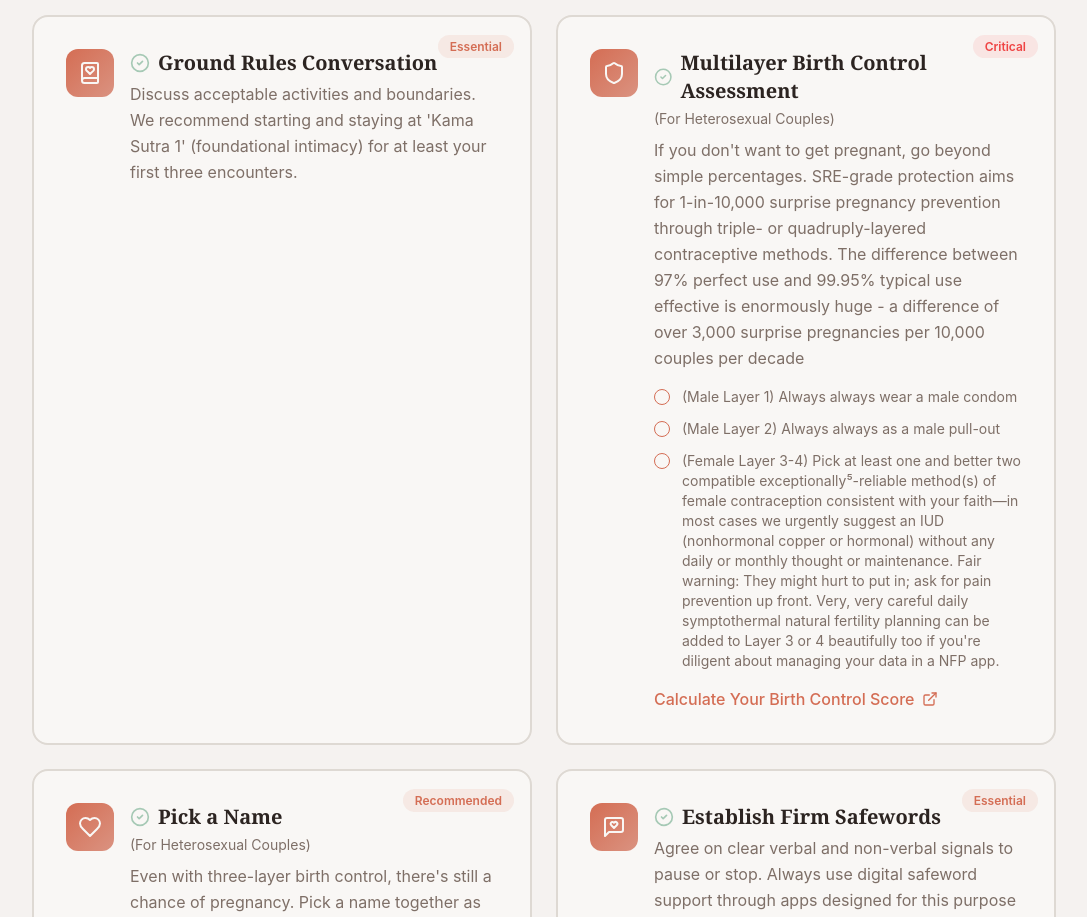
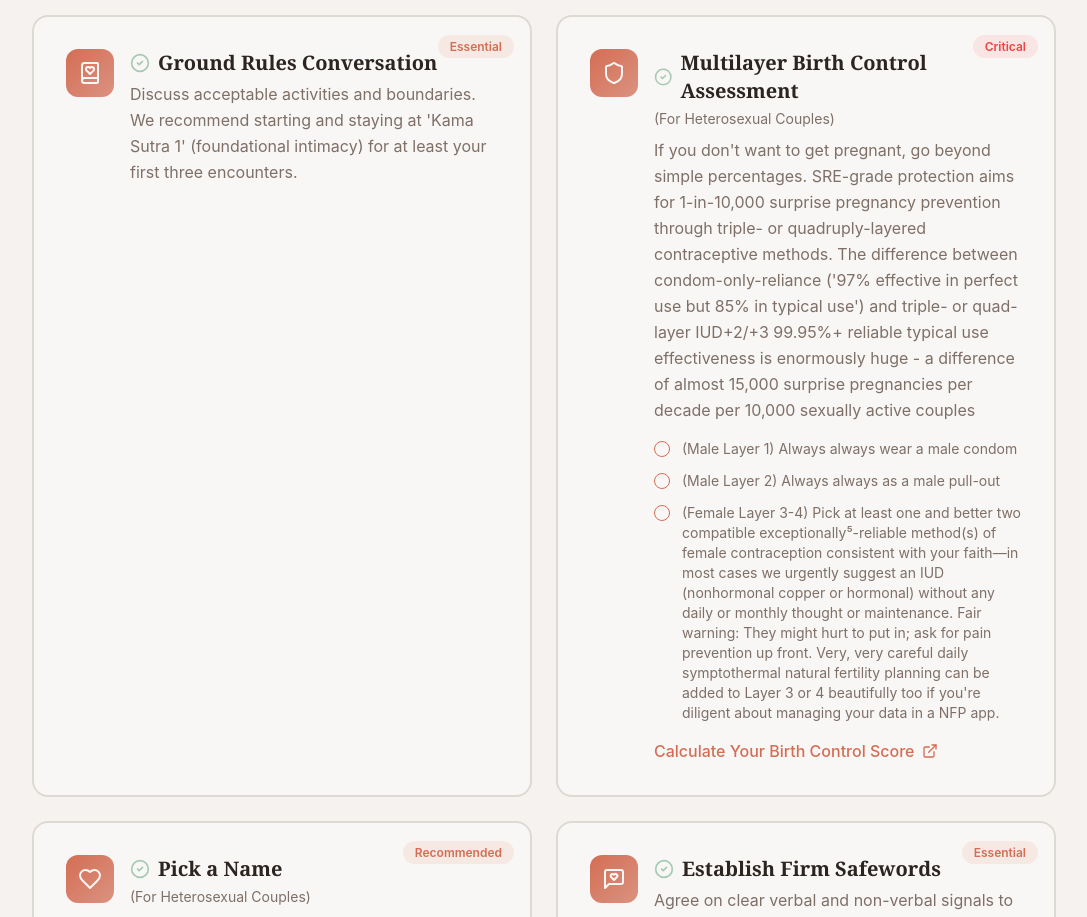
Before and after one commit to LifesaverLabs/FeministYes, a React (Vite) app: page / in a window 1280 px wide. Shown: the part 3280-4197 px from the top of the page, without its empty margins (96-1183 px from the left). Built offline with nearby package versions, Linux system fonts and the light colour scheme; the HTML template or start-up script is replaced by a standard one.

Commit message:
Code edited in Lovable Code Editor
Edited UI in Lovable

```diff
--- a/src/components/SREChecklist.tsx
+++ b/src/components/SREChecklist.tsx
@@ -44,7 +44,7 @@ const checklistItems = [
     title: "Multilayer Birth Control Assessment",
     subtitle: "(For Heterosexual Couples)",
     description:
-      "If you don't want to get pregnant, go beyond simple percentages. SRE-grade protection aims for 1-in-10,000 surprise pregnancy prevention through triple- or quadruply-layered contraceptive methods. The difference between 97% perfect use and 99.95% typical use effective is enormously huge - a difference of over 3,000 surprise pregnancies per 10,000 couples per decade",
+      "If you don't want to get pregnant, go beyond simple percentages. SRE-grade protection aims for 1-in-10,000 surprise pregnancy prevention through triple- or quadruply-layered contraceptive methods. The difference between condom-only-reliance ('97% effective in perfect use but 85% in typical use') and triple- or quad-layer IUD+2/+3 99.95%+ reliable typical use effectiveness is enormously huge - a difference of almost 15,000 surprise pregnancies per decade per 10,000 sexually active couples",
     priority: "Critical",
     checklist: [
       "(Male Layer 1) Always always wear a male condom",
```
